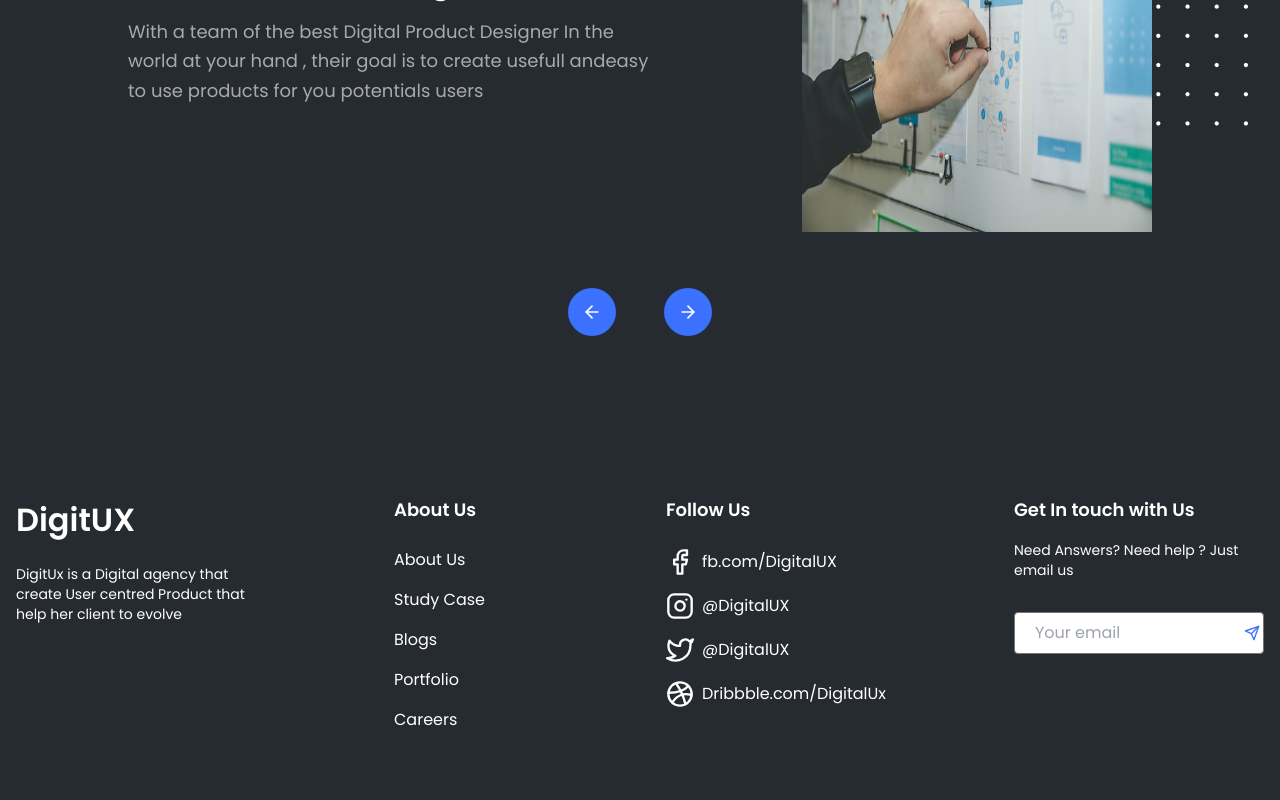
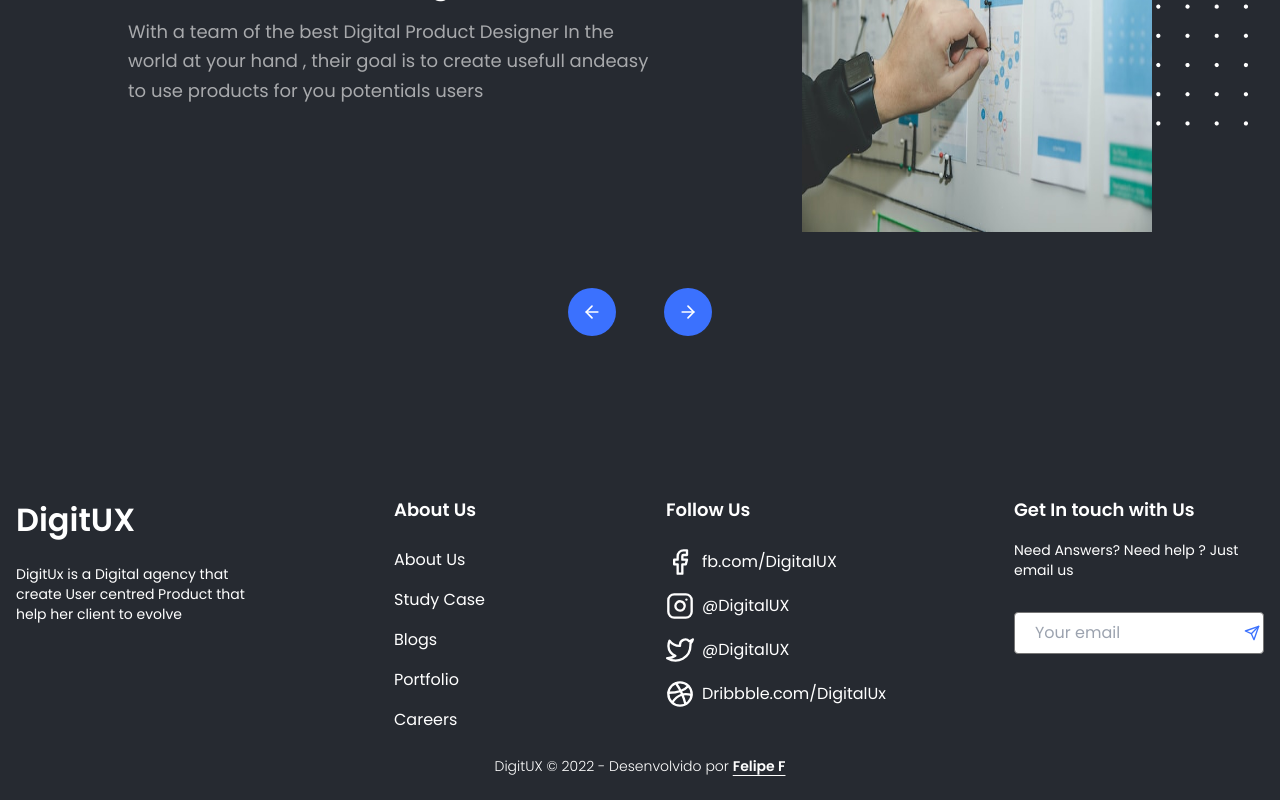
Before and after one commit to felpfsf/digitux, a Next.js app: page /contact in a window 1280 px wide. Shown: the part 1949-2749 px from the top of the page. Before the commit the page ends 2701 px from the top, so only its background shows below. Built offline with nearby package versions, Linux system fonts and the light colour scheme.

Commit message:
feat: added attribuition component

```diff
--- /dev/null
+++ b/src/components/Attribuition.tsx
@@ -0,0 +1,19 @@
+import Link from 'next/link'
+
+export function Attribuition() {
+  return (
+    <div className='max-w-[1440px] w-full mx-auto my-6 px-4'>
+      <p className='text-sm font-light text-center'>
+        DigitUX &copy; 2022 - Desenvolvido por{' '}
+        <Link
+          href='http://github.com/felpfsf'
+          target='_blank'
+          rel='noopener noreferrer'
+          className='font-semibold underline underline-offset-4 hover:text-digitux-primary transition-all duration-300'>
+          {' '}
+          Felipe F
+        </Link>
+      </p>
+    </div>
+  )
+}
--- a/src/pages/_app.tsx
+++ b/src/pages/_app.tsx
@@ -1,5 +1,6 @@
 import { AppProps } from 'next/app'
 import Head from 'next/head'
+import { Attribuition } from '../components/Attribuition'
 import { Footer } from '../components/Footer'
 import { Navbar } from '../components/Navbar'
 import '../styles/global.css'
@@ -20,6 +21,7 @@ export default function App({ Component, pageProps }: AppProps) {
       <Navbar />
       <Component {...pageProps} />
       <Footer />
+      <Attribuition />
     </>
   )
 }
```
